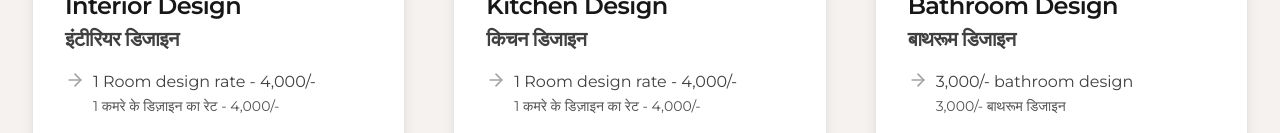
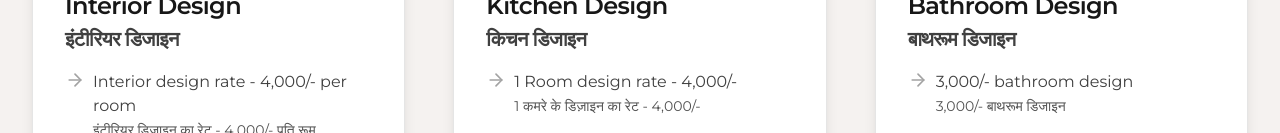
Before and after one commit to KunalRai7/Shehzaan, a Next.js app: page / in a window 1280 px wide. Both pictures are taken after a click on the tab "Interior". Shown: the part 667-800 px from the top of the page. Built offline with nearby package versions, Linux system fonts and the light colour scheme.

Commit message:
Update interior design pricing details in Interior.tsx

```diff
--- a/app/components/Interior.tsx
+++ b/app/components/Interior.tsx
@@ -23,15 +23,13 @@ const interiorItems: InteriorItem[] = [
     title: 'Interior Design',
     titleHindi: 'इंटीरियर डिजाइन',
     features: [
-      '1 Room design rate - 4,000/-',
-      'More than 2 room rate - 3,000/- per room',
+      'Interior design rate - 4,000/- per room',
       '3D design with 2D dimensions',
       '3 Changes available',
       '50% payment must be in advance',
     ],
     featuresHindi: [
-      '1 कमरे के डिज़ाइन का रेट - 4,000/-',
-      '2 से ज्यादा कामरो के डिजाइन का रेट 3,000/- एक रूम',
+      'इंटीरियर डिजाइन का रेट - 4,000/- प्रति रूम',
       '3डी व्यू 2डी प्लानिंग के साथ',
       '3 परिवर्तन करवा सकते हैं',
       '50% एडवांस देना अनिवार्य है',
```
